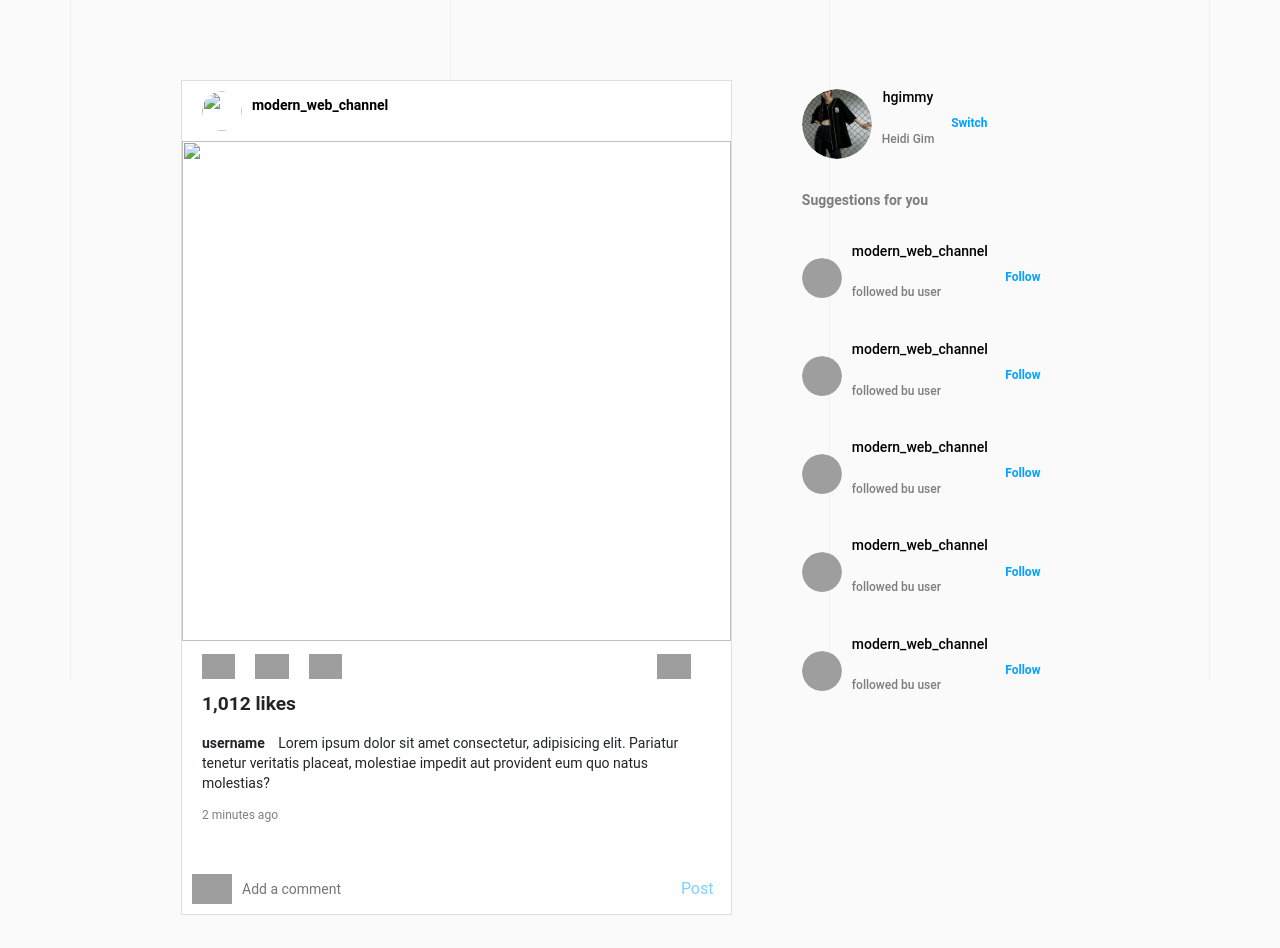
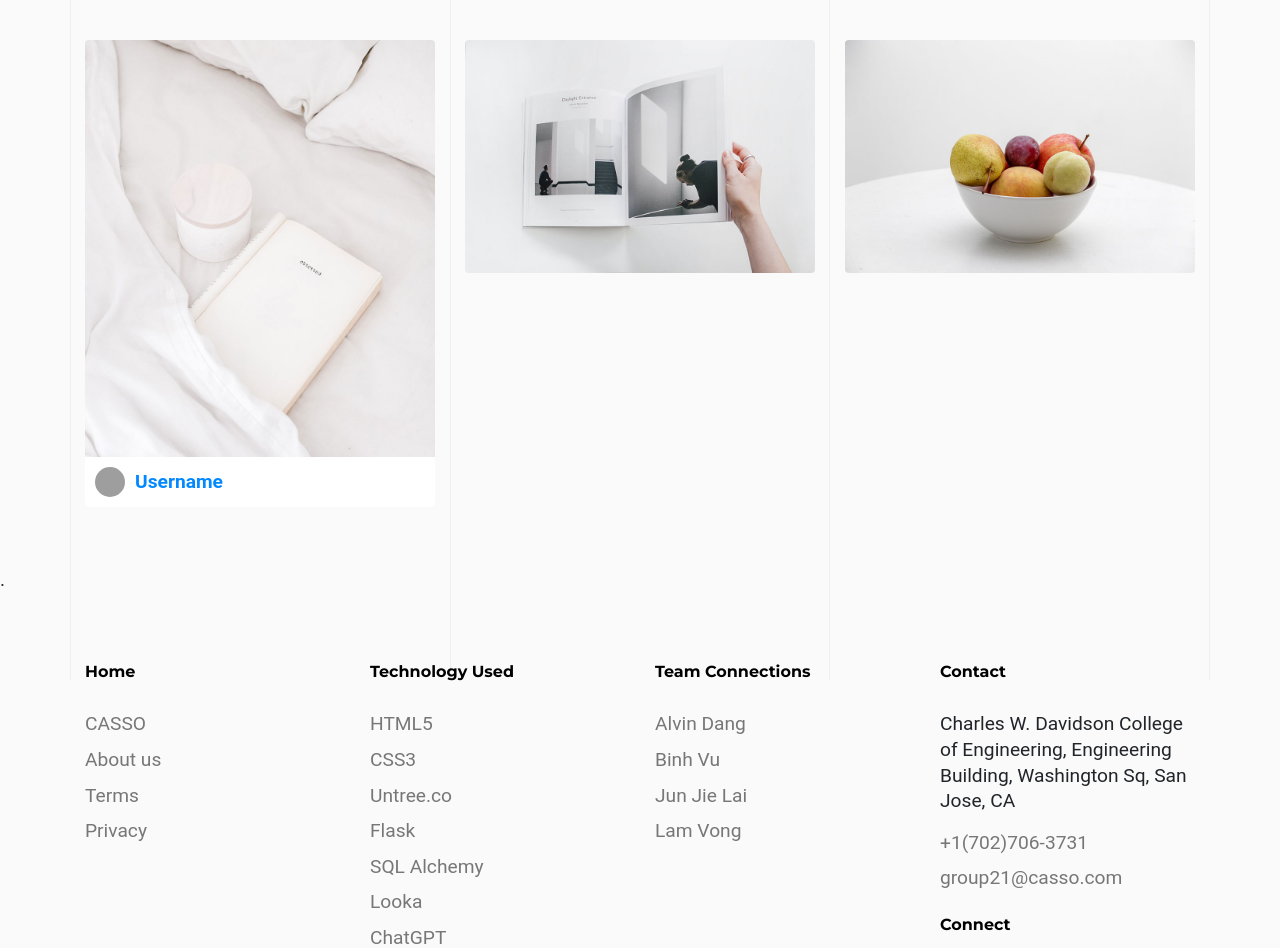
Before and after one commit to adang101/CMPE133-Grp-21, a Flask app: page /home-feed in a window 1280 px wide. Shown: the part 120-1068 px from the top of the page. Run offline with Flask 3, Linux system fonts and the light colour scheme; a user stored in the database is signed in; some libraries are stand-ins or nearby versions; some web fonts are replaced; grey boxes are pictures that could not be loaded.

Commit message:
update requirements.txt and home-feed.html WIP

```diff
--- a/Casso/requirements.txt
+++ b/Casso/requirements.txt
@@ -11,7 +11,7 @@
 dominate==2.7.0
 email-validator==2.0.0.post2
 Faker==18.6.2
-Flask==3.0.0
+Flask==2.3.3
 Flask-Bcrypt==1.0.1
 Flask-Bootstrap==3.3.7.1
 Flask-Login==0.6.2
@@ -172,6 +172,6 @@
 typing_extensions==4.5.0
 urllib3==2.0.6
 visitor==0.1.3
-Werkzeug==3.0.0
+Werkzeug==2.3.7
 WTForms==3.0.1
 zipp==3.15.0
--- a/Casso/static/css/style.css
+++ b/Casso/static/css/style.css
@@ -2729,3 +2729,34 @@
       height: 300px;
   }
 }
+
+/* Heidi Home Feed */
+.item.web.branding {
+  padding-bottom: 30px;
+}
+
+.post-info {
+  position: absolute;
+  bottom: 0;
+  left: 0;
+  width: 100%;
+  background-color: white;
+  padding: 10px;
+  box-sizing: border-box;
+}
+
+.post-user {
+  display: flex;
+  align-items: center;
+}
+
+.post-user-img {
+  width: 30px;
+  height: 30px;
+  border-radius: 50%;
+  margin-right: 10px;
+}
+
+.post-username {
+  font-weight: bold;
+}
--- a/Casso/templates/home-feed.html
+++ b/Casso/templates/home-feed.html
@@ -13,17 +13,17 @@
 
 {% block content %}
   <!-- Page Content -->
-  <div class="untree_co-section untree_co-section-4 pb-0"  id="portfolio-section">
+  <!--<div class="untree_co-section untree_co-section-4 pb-0"  id="portfolio-section">
     <div class="container">
       <div class="portfolio-single-wrap unslate_co--section" id="portfolio-single-section">
 
-        <div class="portfolio-single-inner">
+        <div class="portfolio-single-inner">-->
           <!-- Main body -->
-          <div class="container">
+          <!--<div class="container">
             <section class="main">
-              <div class="wrapper">
+              <div class="wrapper">-->
                 <!-- Post Cards -->
-                <div class="left-col">
+                <!--<div class="left-col">
 
                     <div class="post">
                         <div class="info">
@@ -53,35 +53,9 @@
                             <button class="comment-btn">post</button>
                         </div>
                     </div>
-                    <div class="post">
-                        <div class="info">
-                            <div class="user">
-                                <div class="profile-pic"><img src="img/cover 2.png" alt=""></div>
-                                <p class="username">modern_web_channel</p>
-                            </div>
-                            <img src="img/option.PNG" class="options" alt="">
-                        </div>
-                        <img src="img/cover 2.png" class="post-image" alt="">
-                        <div class="post-content">
-                            <div class="reaction-wrapper">
-                                <img src="img/like.PNG" class="icon" alt="">
-                                <img src="img/comment.PNG" class="icon" alt="">
-                                <img src="img/send.PNG" class="icon" alt="">
-                                <img src="img/save.PNG" class="save icon" alt="">
-                            </div>
-                            <p class="likes">1,012 likes</p>
-                            <p class="description"><span>username </span> Lorem ipsum dolor sit amet consectetur, adipisicing elit. Pariatur tenetur veritatis placeat, molestiae impedit aut provident eum quo natus molestias?</p>
-                            <p class="post-time">2 minutes ago</p>
-                        </div>
-                        <div class="comment-wrapper">
-                            <img src="img/smile.PNG" class="icon" alt="">
-                            <input type="text" class="comment-box" placeholder="Add a comment">
-                            <button class="comment-btn">post</button>
-                        </div>
-                    </div>
-                </div>
+                </div>-->
                 <!-- Recommendation Cards -->
-                <div class="right-col">
+                <!--<div class="right-col">
                   <div class="profile-card">
                       <div class="profile-pic">
                         <img src="{{ url_for('static', filename='images/userPhotos/' + current_user.profile_picture) }}" alt="Profile Picture" class="profile-picture">
@@ -150,7 +124,70 @@
         </div>
       </div>
     </div>
-  </div>
+  </div>-->
   <!-- End Page Content-->
 
+  <!-- Activity Galleria -->
+  <div class="untree_co-section untree_co-section-4 pb-0"  id="portfolio-section">
+    <div class="container">
+
+
+      <div class="relative"><div class="loader-portfolio-wrap"><div class="loader-portfolio"></div></div> </div>
+      <div id="portfolio-single-holder"></div>
+
+      <div class="portfolio-wrapper">
+
+        <div id="posts" class="row">
+          <!-- Image 1 -->
+          <div class="item web branding col-sm-6 col-md-6 col-lg-4 isotope-mb-2">
+            <a href="portfolio-single-1.html" class="portfolio-item ajax-load-page isotope-item gsap-reveal-img" data-id="1">
+              <div class="overlay">
+                <span class="wrap-icon icon-link2"></span>
+                <div class="portfolio-item-content">
+                  <h3>Minimalist Book</h3>
+                  <p>web, branding</p>
+                </div>
+              </div>
+              <img src="{{ url_for('static', filename='images/img_1.jpg') }}" class="lazyload  img-fluid" alt="Images" />
+              <div class="post-info">
+                <div class="post-user">
+                  <img src="{{ url_for('static', filename='images/profile_picture.jpg') }}" class="post-user-img" alt="Profile Picture" />
+                  <span class="post-username">Username</span>
+                </div>
+              </div>
+            </a>
+          </div>
+
+          <!-- Image 2 -->
+          <div class="item web branding col-sm-6 col-md-6 col-lg-4 isotope-mb-2">
+            <a href="portfolio-single-2.html" class="portfolio-item ajax-load-page isotope-item gsap-reveal-img" data-id="2">
+              <div class="overlay">
+                <span class="wrap-icon icon-link2"></span>
+                <div class="portfolio-item-content">
+                  <h3>Book Binding</h3>
+                  <p>illustration, application</p>
+                </div>
+              </div>
+              <img src="{{ url_for('static', filename='images/img_2.jpg') }}" class="lazyload  img-fluid" alt="Images" />
+            </a>
+          </div>
+
+          <!-- Image 3 -->
+          <div class="item web branding col-sm-6 col-md-6 col-lg-4 isotope-mb-2">
+            <a href="portfolio-single-3.html" class="portfolio-item ajax-load-page isotope-item gsap-reveal-img" data-id="3">
+              <div class="overlay">
+                <span class="wrap-icon icon-link2"></span>
+                <div class="portfolio-item-content">
+                  <h3>Fresh Fruits</h3>
+                  <p>web, branding</p>
+                </div>
+              </div>
+              <img src="{{ url_for('static', filename='images/img_3.jpg') }}" class="lazyload  img-fluid" alt="Images" />
+            </a>
+          </div>
+        </div>
+      </div>
+      </div>
+    </div>
+  <!-- END Activity Galleria -->
 {% endblock %}
--- a/Casso/templates/index.html
+++ b/Casso/templates/index.html
@@ -235,10 +235,6 @@
 
         </div>
       </div>
-
-
-        <!-- </div>
-        </div> -->
       </div>
     </div>
   <!-- END Activity Galleria -->
```
